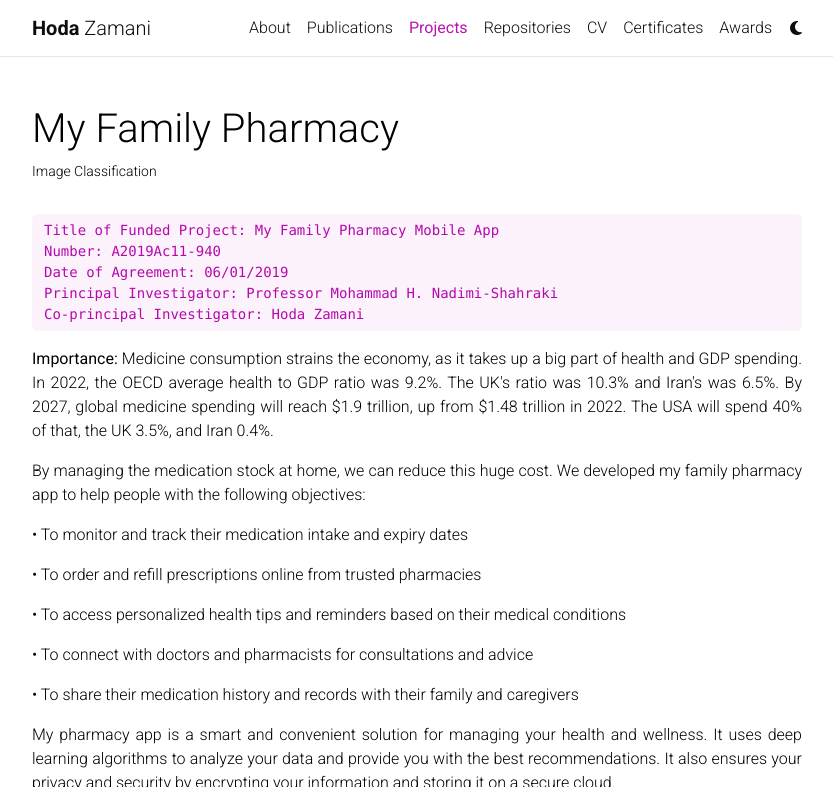
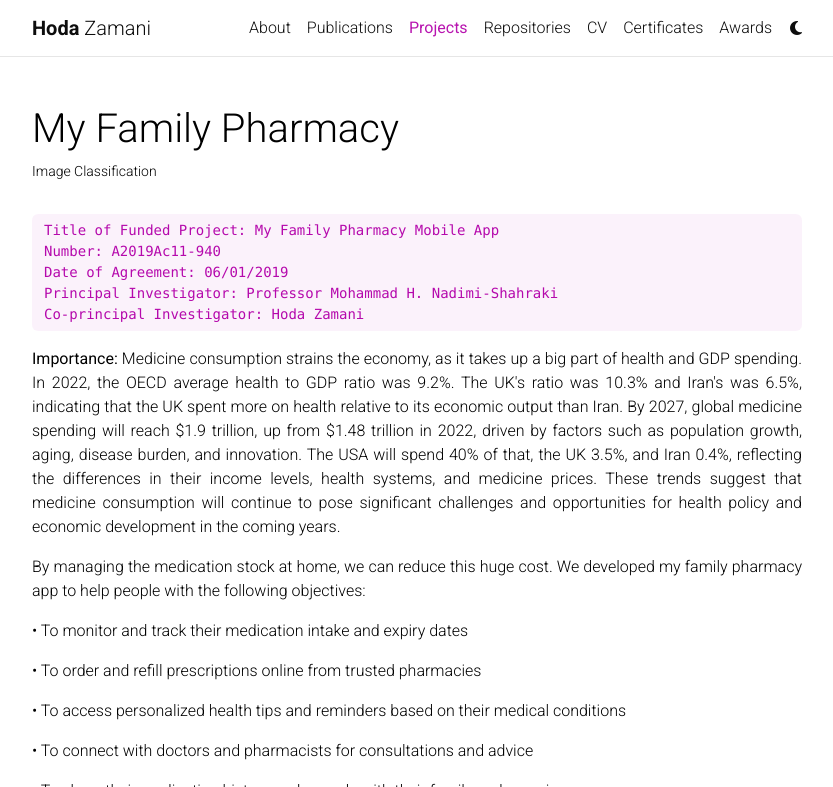
Before and after one commit to HodaZamani/HodaZamani.github.io, a Jekyll site: the page built from _projects/2_project.md, in a window 1280 px wide and 900 px high, cut to the strip 0-787 px from the top of the window. Shown: the whole strip, without its empty margins (223-1056 px from the left). Built offline with Jekyll 4.4.1, drawn with Linux system fonts in a browser that asks for light colours; full-size pictures stand in for the smaller copies a plugin makes; comment, search, counter and statistics services are not loaded; a style sheet for code colours, icons or effects is not loaded.

Commit message:
Update 2_project.md

```diff
--- a/_projects/2_project.md
+++ b/_projects/2_project.md
@@ -15,7 +15,7 @@
     Co-principal Investigator: Hoda Zamani
 
 
-<p align="justify"><b>Importance:</b> Medicine consumption strains the economy, as it takes up a big part of health and GDP spending. In 2022, the OECD average health to GDP ratio was 9.2%. The UK's ratio was 10.3% and Iran's was 6.5%. By 2027, global medicine spending will reach $1.9 trillion, up from $1.48 trillion in 2022. The USA will spend 40% of that, the UK 3.5%, and Iran 0.4%.</p>
+<p align="justify"><b>Importance:</b> Medicine consumption strains the economy, as it takes up a big part of health and GDP spending. In 2022, the OECD average health to GDP ratio was 9.2%. The UK's ratio was 10.3% and Iran's was 6.5%, indicating that the UK spent more on health relative to its economic output than Iran. By 2027, global medicine spending will reach $1.9 trillion, up from $1.48 trillion in 2022, driven by factors such as population growth, aging, disease burden, and innovation. The USA will spend 40% of that, the UK 3.5%, and Iran 0.4%, reflecting the differences in their income levels, health systems, and medicine prices. These trends suggest that medicine consumption will continue to pose significant challenges and opportunities for health policy and economic development in the coming years.</p>
 
 
 <p align="justify">By managing the medication stock at home, we can reduce this huge cost. We developed my family pharmacy app to help people with the following objectives:</p>
```
